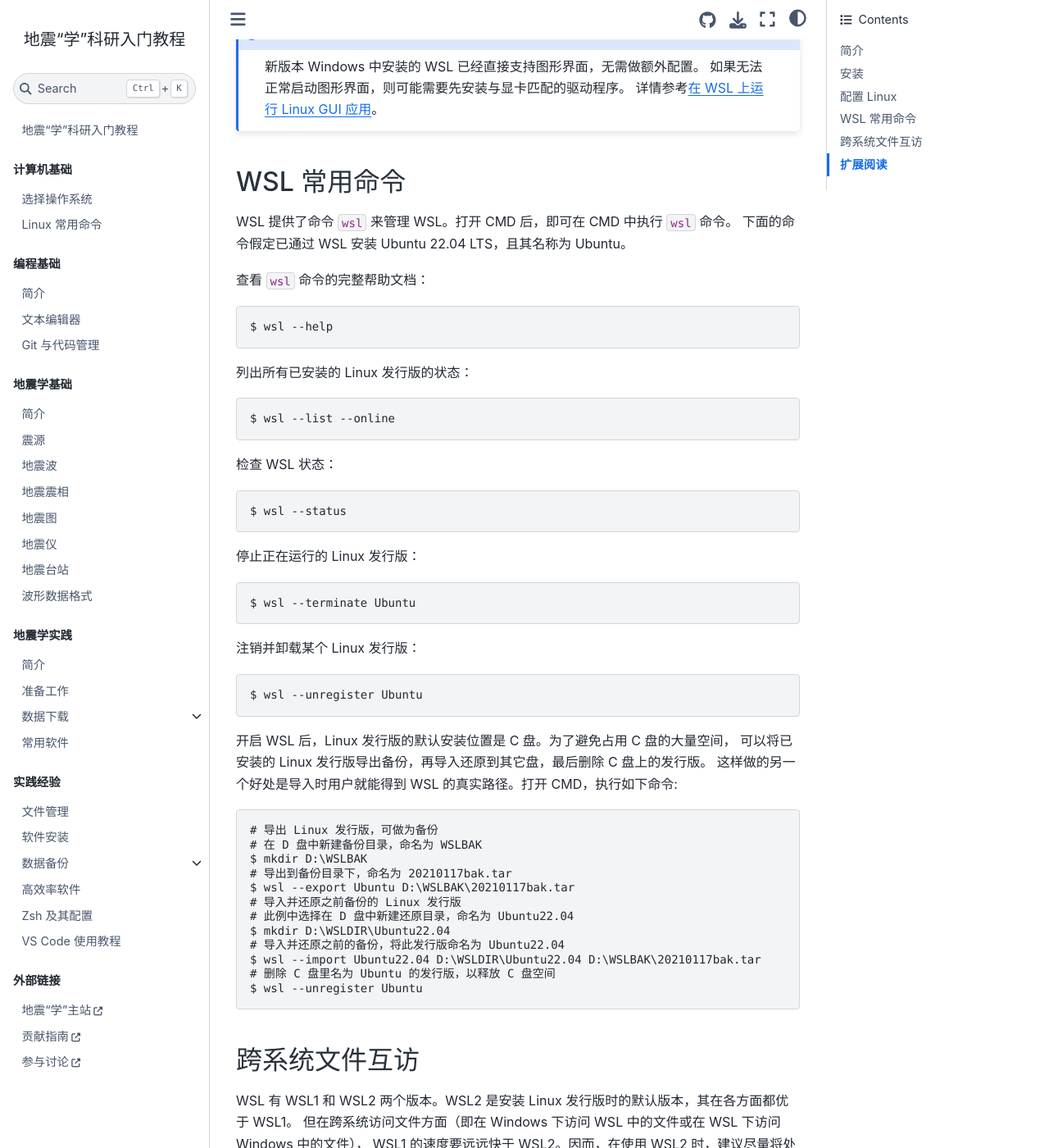
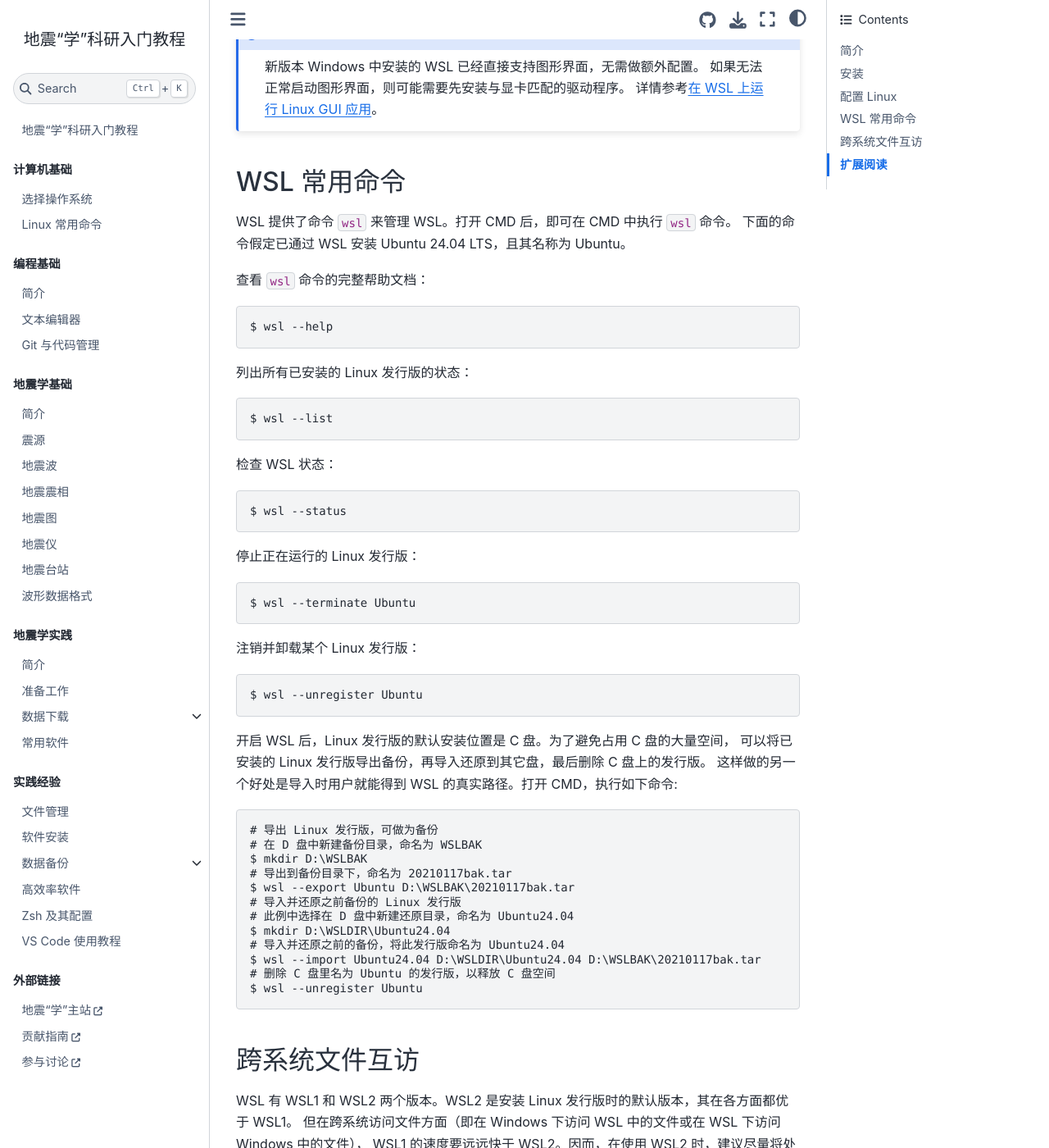
Before and after one commit to seismo-learn/seismology101, a Jupyter Book: the page built from source/computer/wsl-setup.md, in a window 1280 px wide and 1400 px high, scrolled down 2620 px. Shown: the whole window at 82% size. Built offline with Jupyter Book 1.0.4 settings and Sphinx 7.4.7 and the Sphinx Book theme 1.1.4, drawn with Linux system fonts in a browser that asks for light colours; pages that are not in the unit, such as notebooks, are missing from menus; some of the changed text lies outside the part shown.

Commit message:
Fix typos in WSL setup guides

````diff
--- a/source/computer/wsl-setup.md
+++ b/source/computer/wsl-setup.md
@@ -105,7 +105,7 @@ $ exit
 ## WSL 常用命令
 
 WSL 提供了命令 `wsl` 来管理 WSL。打开 CMD 后，即可在 CMD 中执行 `wsl` 命令。
-下面的命令假定已通过 WSL 安装 Ubuntu 22.04 LTS，且其名称为 Ubuntu。
+下面的命令假定已通过 WSL 安装 Ubuntu 24.04 LTS，且其名称为 Ubuntu。
 
 查看 `wsl` 命令的完整帮助文档：
 ```
@@ -114,7 +114,7 @@ $ wsl --help
 
 列出所有已安装的 Linux 发行版的状态：
 ```
-$ wsl --list --online
+$ wsl --list
 ```
 
 检查 WSL 状态：
@@ -142,10 +142,10 @@ $ mkdir D:\WSLBAK
 # 导出到备份目录下，命名为 20210117bak.tar
 $ wsl --export Ubuntu D:\WSLBAK\20210117bak.tar
 # 导入并还原之前备份的 Linux 发行版
-# 此例中选择在 D 盘中新建还原目录，命名为 Ubuntu22.04
-$ mkdir D:\WSLDIR\Ubuntu22.04
-# 导入并还原之前的备份，将此发行版命名为 Ubuntu22.04
-$ wsl --import Ubuntu22.04 D:\WSLDIR\Ubuntu22.04 D:\WSLBAK\20210117bak.tar
+# 此例中选择在 D 盘中新建还原目录，命名为 Ubuntu24.04
+$ mkdir D:\WSLDIR\Ubuntu24.04
+# 导入并还原之前的备份，将此发行版命名为 Ubuntu24.04
+$ wsl --import Ubuntu24.04 D:\WSLDIR\Ubuntu24.04 D:\WSLBAK\20210117bak.tar
 # 删除 C 盘里名为 Ubuntu 的发行版，以释放 C 盘空间
 $ wsl --unregister Ubuntu
 ```
````
Also changed, not shown: other parts of source/computer/wsl-setup.md (+1 -1 lines).
